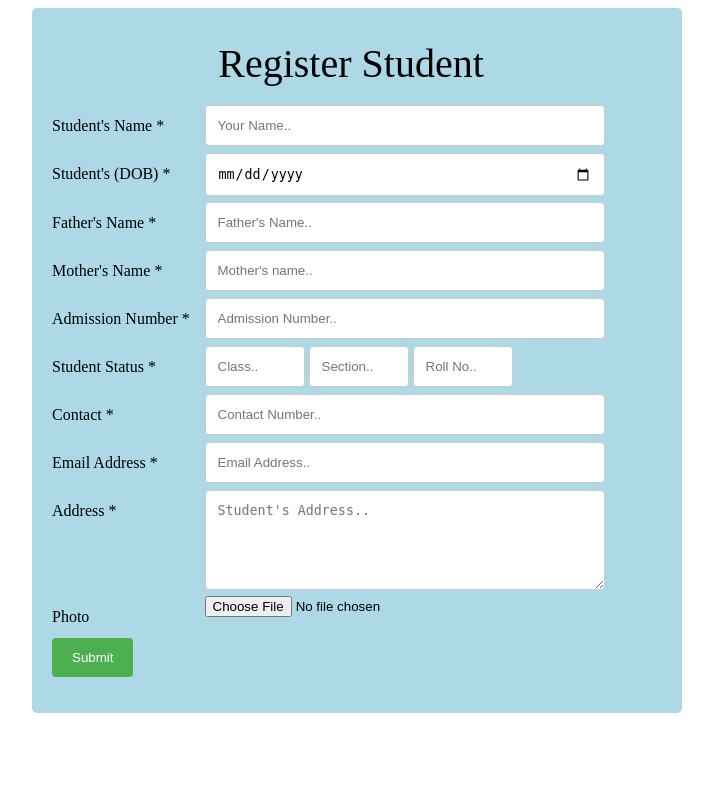
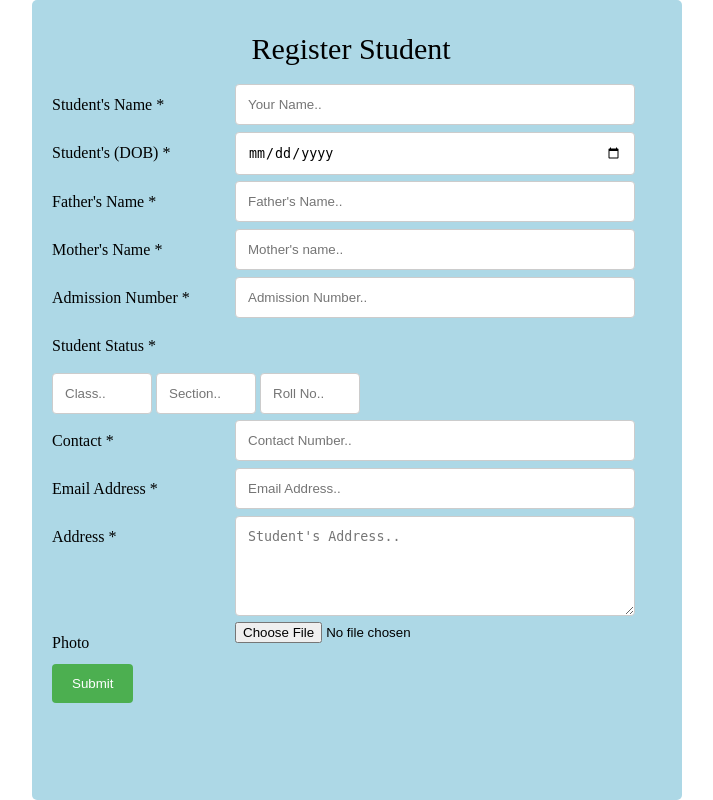
Before and after one commit to abhishek912/SMS, a PHP site: page /SMS/student_form.php in a window 1280 px wide. Shown: the whole page, without its empty margins (283-996 px from the left). Run offline with PHP 8.4, Linux system fonts and the light colour scheme.

Commit message:
Add files via upload

```diff
--- a/design.css
+++ b/design.css
@@ -1,3 +1,4 @@
+/*form css*/
 * {
   box-sizing: border-box;
 }
@@ -11,9 +12,12 @@
   	width: 650px;
   	min-height: 100px;
 }
+.main{
+	background-color: #ADD8E6;
 
+}
 .heading{
-	font-size:40px;
+	font-size:30px;
 	text-decoration: underline;
 	text-align: center;
 }
@@ -26,7 +30,7 @@
 
 .col{
   float: left;
-  width: 25%;
+  width: 30%;
   margin-top: 6px;
 }
 
@@ -60,3 +64,165 @@ input[type=submit]:hover {
 #t_class, #t_section{
 	width: 50px;
 }
+
+/*end*/
+
+body
+{
+	margin:0px;
+	padding:0px;
+	display:flex;
+}
+/*
+.heading
+{
+	text-align: center;
+	font-size: 24px;
+	margin-top: 10px;
+	margin-bottom:10px;
+}
+.form_element > label
+{
+	display:inline-block;
+	width:250px;
+	margin:0px 0px 15px 0px;
+	height:25px;
+}
+.form_element > input
+{
+
+	width:250px;
+	height:25px;
+}
+.form_error
+{
+	margin-left:10px;
+	color:red;
+	text-align:center;
+}
+*/
+.outer_container
+{
+	margin:0px;
+	display: table;
+	width: 100%;
+	height: 100%;
+}
+
+
+
+.sidebar
+{
+
+	display: table-cell;
+	width: 20%;
+	vertical-align: top;
+	position: fixed;
+	height:100%;
+	background-color:#0077b3;
+	color:white;
+	/*width: 20%;*/
+
+}
+.option
+{
+	padding:0px;
+	list-style: none;
+}
+.option >li
+{
+	box-sizing: border-box;
+	padding:10px 0px 5px 25px;
+	display: inline-block;
+	width:100%;
+	height:40px;
+	border-bottom: 1px solid #006bb3;
+}
+.option >li:hover
+{
+	background-color: #006bb3;
+}
+a
+{
+	color:white;
+	text-decoration: none;
+}
+.hidden{
+	display: none;
+}
+.hiddenoption{
+	color:black;
+	background-color:#1d3262;
+	/*#213970;*/
+}
+.hiddenoption >li
+{
+	border-bottom:1px solid #212970;
+}
+#school_logo
+{
+	box-sizing: border-box;
+	width:100%;
+	height:100px;
+	padding:10px;
+	text-align: center;
+
+}
+#school_logo >img
+{
+	border-radius: 50%;
+	width:auto;
+	height:100%;
+
+}
+.main_content
+{
+
+	display: table-cell;
+	width: 80%;
+	vertical-align: top;
+	height:100%;
+
+}
+.school_name
+{
+	width:100%;
+	height:40px;
+	font-size:35px;
+	margin:10px;
+	color:#0077b3;
+}
+.horiontal_nav_bar
+{
+	/*background-color:#0a0a0f;*/
+	/*#0077b3;*/
+	border-bottom:1px solid #f0f0f5;
+	width:100%;
+	height:50px;
+	/*text-align: right;*/
+}
+.profile_option
+{
+	padding:5px 10px 5px 10px;
+	float:right;
+}
+.profile_option >i
+{
+	box-sizing: border-box;
+	border-radius: 20%;
+	padding:5px;
+	font-size: 20px;
+	text-align: center;
+	padding:auto;
+	width:35px;
+	height:35px;
+}
+.profile_option >i:hover
+{
+	background-color: #f0f0f5;
+}
+
+.dropdown >i{
+	float:right;
+	margin-right:10px;
+}
```
